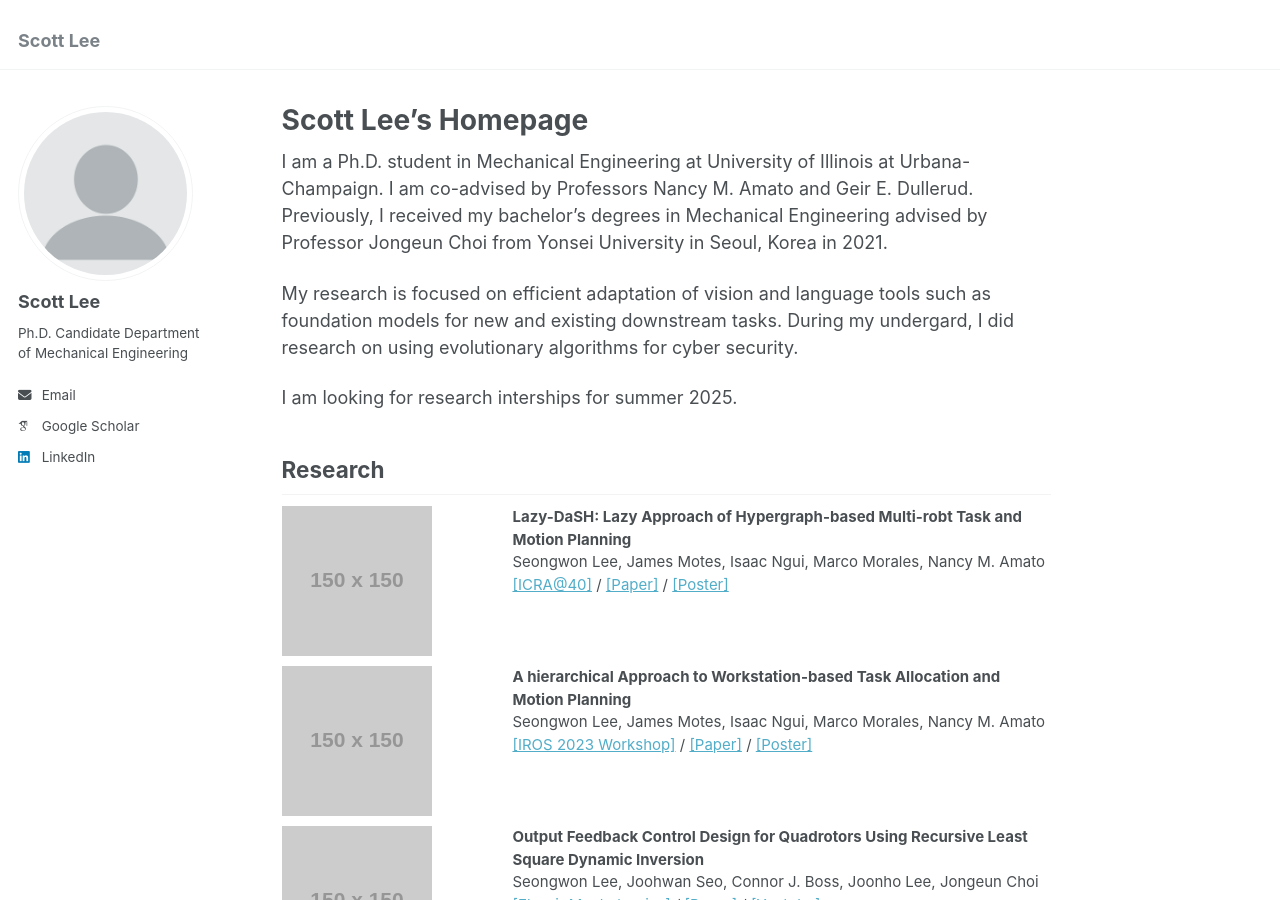
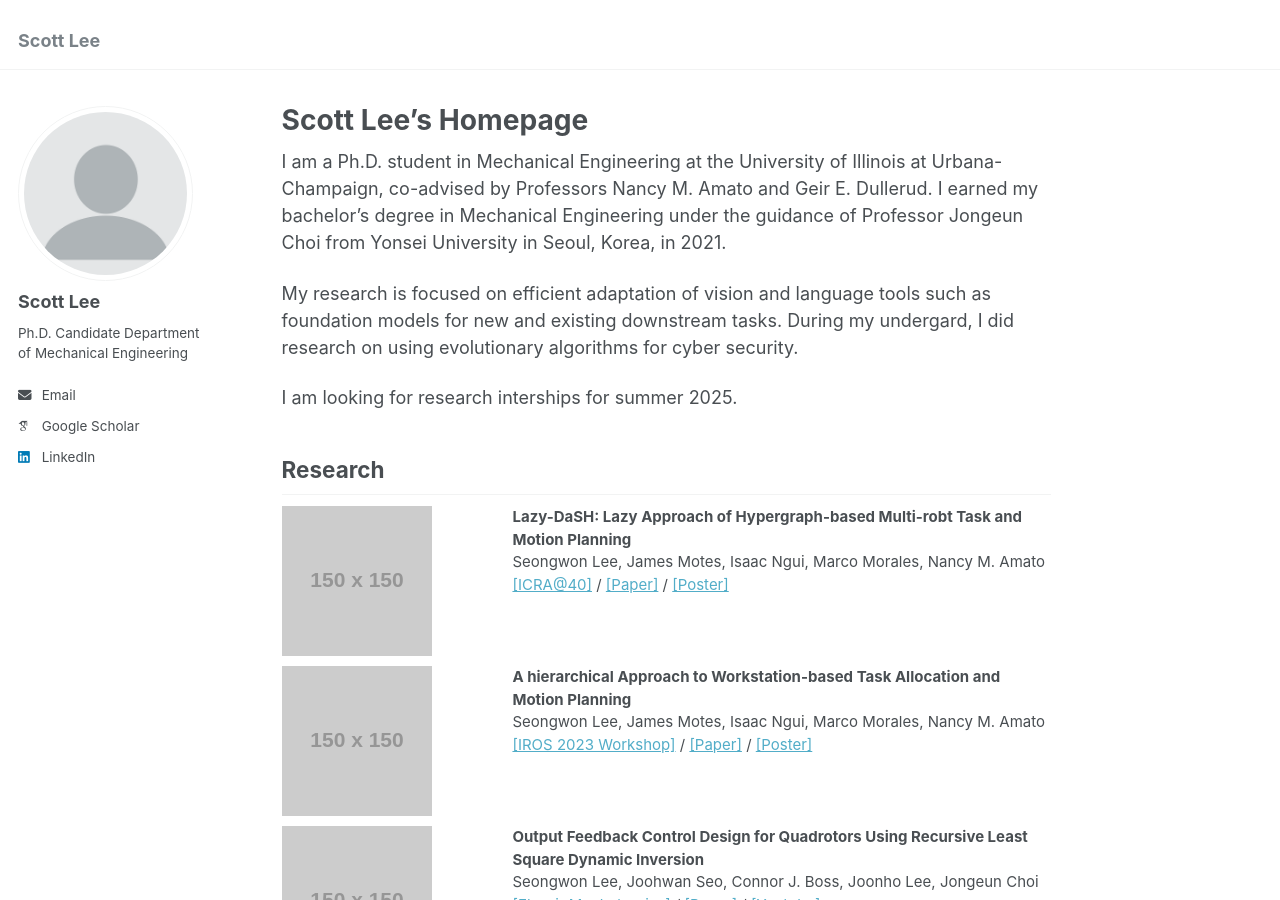
Before and after one commit to sl148/sl148.github.io, a Jekyll site: the page built from _pages/about.md, in a window 1280 px wide and 900 px high. Built offline with Jekyll 4.4.1, drawn with Linux system fonts in a browser that asks for light colours; some web fonts are replaced.

Commit message:
Grammar check of intro

```diff
--- a/_pages/about.md
+++ b/_pages/about.md
@@ -7,8 +7,7 @@ redirect_from:
   - /about.html
 ---
 
-I am a Ph.D. student in Mechanical Engineering at University of Illinois at Urbana-Champaign. I am co-advised by Professors Nancy M. Amato and Geir E. Dullerud.
-Previously, I received my bachelor's  degrees in Mechanical Engineering advised by Professor Jongeun Choi from Yonsei University in Seoul, Korea in 2021.
+I am a Ph.D. student in Mechanical Engineering at the University of Illinois at Urbana-Champaign, co-advised by Professors Nancy M. Amato and Geir E. Dullerud. I earned my bachelor’s degree in Mechanical Engineering under the guidance of Professor Jongeun Choi from Yonsei University in Seoul, Korea, in 2021.
 
 My research is focused on efficient adaptation of vision and language tools such as foundation models for new and existing downstream tasks. During my undergard, I did research on using evolutionary algorithms for cyber security.
 
@@ -171,7 +170,6 @@ Professional Service
   - <span style="font-size: 15px;">ICRA, IROS, WAFR (2022 - 2024)</span>
 
 - <span style="font-size: 16px;">**Teaching & Mentoring**</span>
-  - <span style="font-size: 20px;">**Teaching Assistant**</span>
   - <span style="font-size: 15px;">**Research Program Mentor (CS)**, UIUC – Fall 2023, Summer 2024, Spring 2024</span>
   - <span style="font-size: 15px;">**Fluid Mechanics (ME 310)**, UIUC – Fall 2022, Spring 2024, Fall 2024</span>
   - <span style="font-size: 15px;">**Mathematical Methods (TAM 541)**, UIUC – Fall 2021</span>
```
